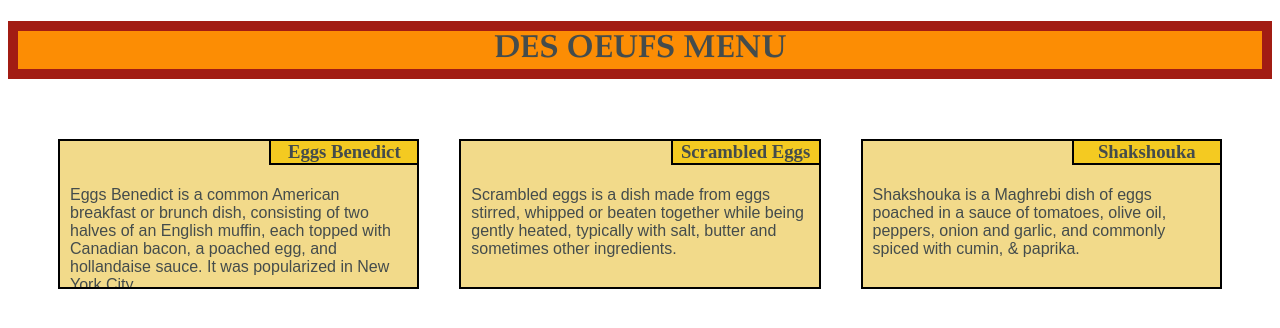
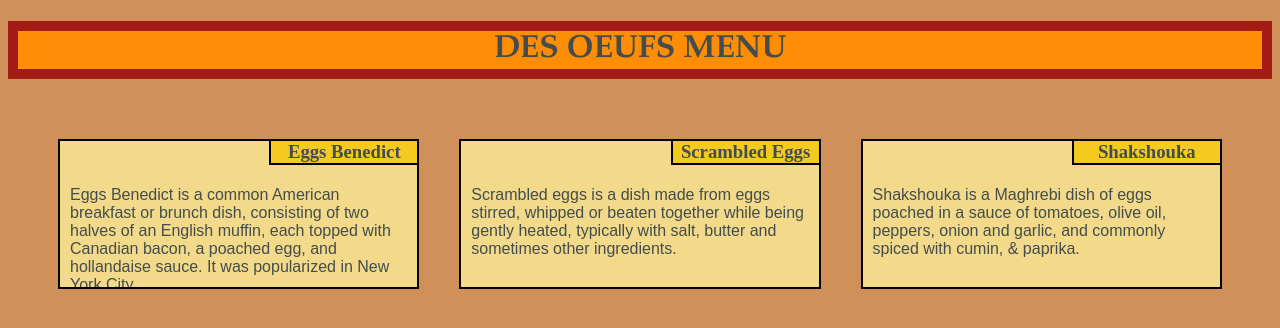
Before and after one commit to dreitechy/DesOeufs, a plain HTML site: page index.html in a window 1280 px wide. Drawn offline with Linux system fonts and the light colour scheme.

Commit message:
Update styles.css

```diff
--- a/CSS/styles.css
+++ b/CSS/styles.css
@@ -1,6 +1,9 @@
 /********** Base styles **********/
 * {
   box-sizing: border-box;
+}
+body {
+  background-color: #CF905a;
 }
 h1 {
   border: 10px solid #A21C13;
```
